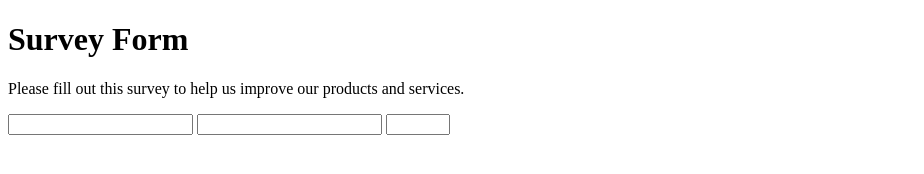
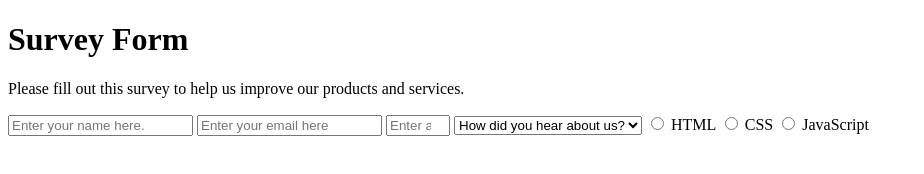
Before and after one commit to riddled1002/fcc-survey-form, a plain HTML site: page index.html in a window 1280 px wide. Shown: the whole page, without its empty margins (0-924 px from the left). Drawn offline with Linux system fonts and the light colour scheme.

Commit message:
modified:   index.html

```diff
--- a/index.html
+++ b/index.html
@@ -10,10 +10,30 @@
         <h1 id="title">Survey Form</h1>
         <p id="description">Please fill out this survey to help us improve our products and services.</p>
         <form id="survey-form">
-            <input id="name" type="text" required />
-            <input id="email" type="emai" required />
-            <input id="number" type="number" min="100" max="200" />
-
+            <label id="name-label">
+                <input id="name" type="text" required placeholder="Enter your name here."/>
+            </label>
+            <label id="email-label">
+                <input id="email" type="emai" required placeholder="Enter your email here"/>
+            </label>
+            <label id="number-label">
+                <input id="number" type="number" min="100" max="200" placeholder="Enter a number between 100 and 200 here"/>
+            </label>
+            <label id="dropdown-label">
+                <select id="dropdown">
+                    <option>How did you hear about us?</option>
+                    <option>Newspaper</option>
+                    <option>Television</option>
+                    <option>Radio</option>
+                    <option>Website</option>
+                </select>
+            </label>
+                    <input type="radio" id="html" name="favorite-language" value="HTML".>
+                    <label for="html">HTML</label>
+                    <input type="radio" id="css" name="favorite-language" value="CSS">
+                    <label for="css">CSS</label>
+                    <input type="radio" id="javascript" name="favorite-language" value="JavaScript">
+                    <label for="javascript">JavaScript</label>
         </form>
     </body>
 </html>
```
